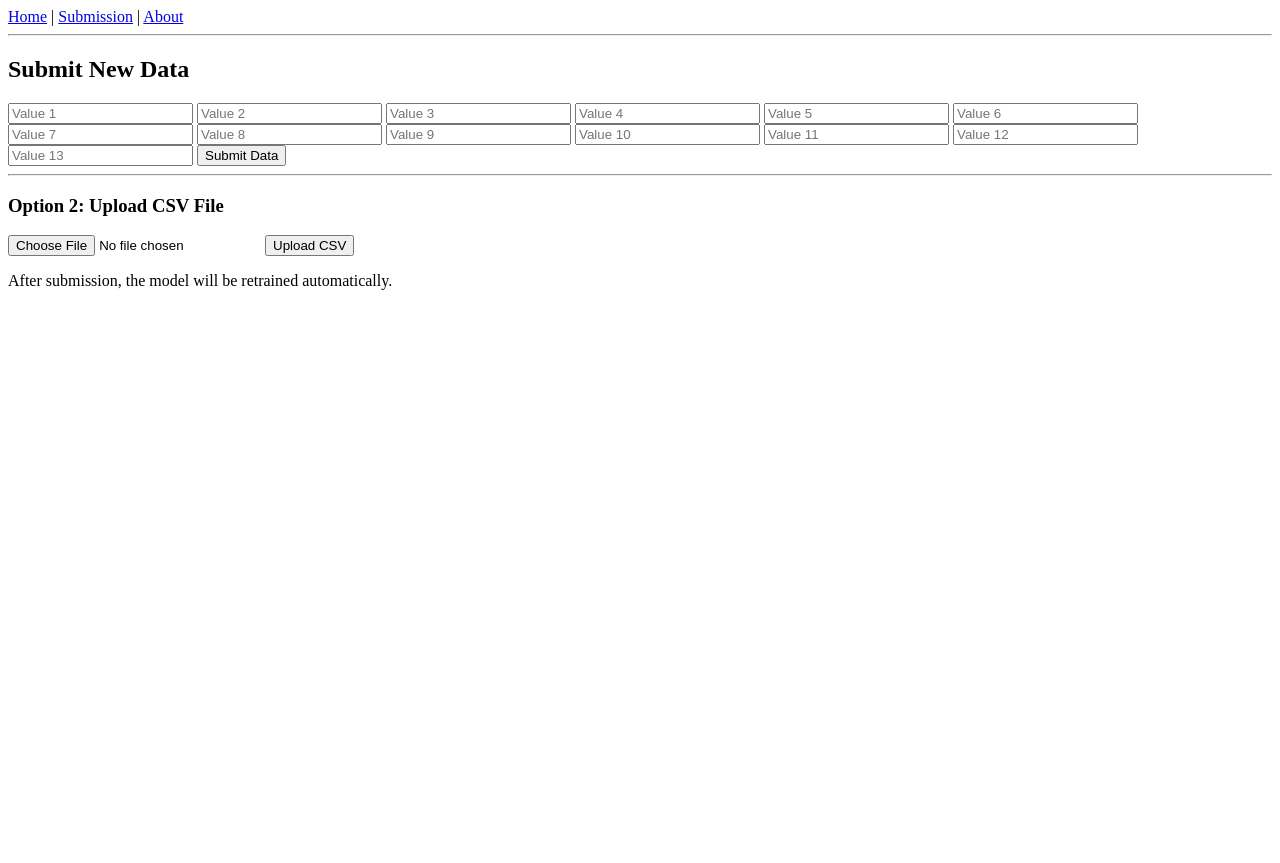
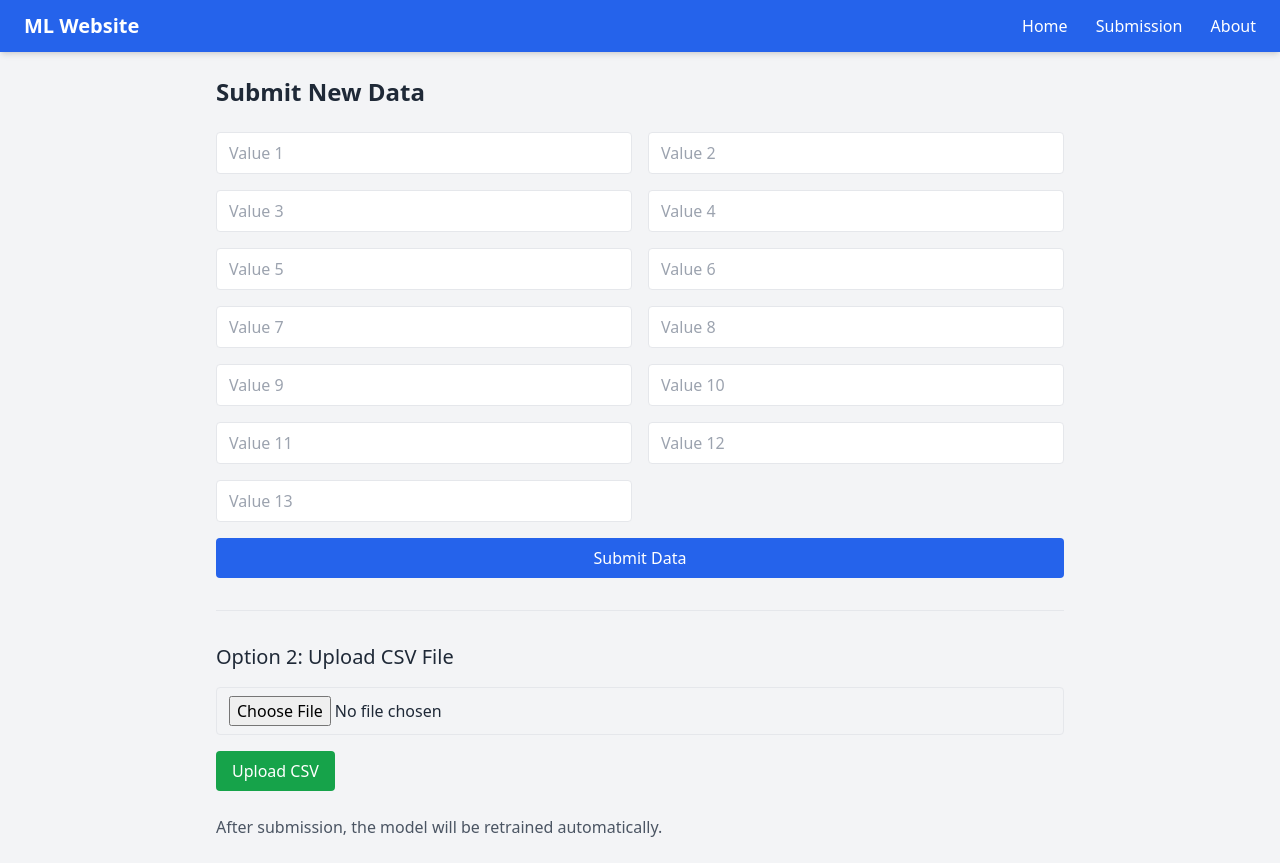
Before and after one commit to TastelessCandyzzz/Exoplanet_Detection, a Flask app: page /submission in a window 1280 px wide. Before the commit the page ends 290 px from the top, so only its background shows below. Run offline with Flask 3, Linux system fonts and the light colour scheme; some libraries are stand-ins or nearby versions.

Commit message:
added front-end

```diff
--- a/templates/about.html
+++ b/templates/about.html
@@ -1,8 +1,8 @@
 {% extends "base.html" %}
 {% block content %}
-<h2>About This Website</h2>
-<p>This is a demo machine learning website where you can:</p>
-<ul>
+<h2 class="text-2xl font-semibold mb-4">About This Website</h2>
+<p class="mb-4">This is a demo machine learning website where you can:</p>
+<ul  class="list-disc list-inside space-y-2">
   <li>Predict using a trained ML model</li>
   <li>Submit new data to improve the model</li>
   <li>Learn about the project</li>
--- a/templates/base.html
+++ b/templates/base.html
@@ -1,15 +1,27 @@
 <!DOCTYPE html>
-<html>
+<html lang="en">
 <head>
-    <title>ML Website</title>
+  <meta charset="UTF-8">
+  <meta name="viewport" content="width=device-width, initial-scale=1.0">
+  <title>ML Website</title>
+  <script src="https://cdn.tailwindcss.com"></script>
 </head>
-<body>
-    <nav>
-        <a href="/">Home</a> |
-        <a href="/submission">Submission</a> |
-        <a href="/about">About</a>
-    </nav>
-    <hr>
+<body class="bg-gray-100 text-gray-800 font-sans">
+
+  <!-- Navbar -->
+  <nav class="bg-blue-600 text-white px-6 py-3 flex justify-between items-center shadow-md">
+    <div class="text-xl font-bold">ML Website</div>
+    <div class="space-x-6">
+      <a href="/" class="hover:text-blue-200">Home</a>
+      <a href="/submission" class="hover:text-blue-200">Submission</a>
+      <a href="/about" class="hover:text-blue-200">About</a>
+    </div>
+  </nav>
+
+  <!-- Content wrapper -->
+  <div class="max-w-4xl mx-auto p-6">
     {% block content %}{% endblock %}
+  </div>
+
 </body>
 </html>
--- a/templates/submission.html
+++ b/templates/submission.html
@@ -1,19 +1,19 @@
 {% extends "base.html" %}
 {% block content %}
-<h2>Submit New Data</h2>
-<form action="/submit_data" method="post">
+<h2 class="text-2xl font-semibold mb-6">Submit New Data</h2>
+<form action="/submit_data" method="post" class="grid grid-cols-1 md:grid-cols-2 gap-4 mb-6">
     {% for i in range(1,14) %}
-        <input type="text" name="value{{ i }}" placeholder="Value {{ i }}" required>
+        <input type="text" name="value{{ i }}" placeholder="Value {{ i }}" required class="border rounded px-3 py-2 focus:outline-none focus:ring-2 focus:ring-blue-400">
     {% endfor %}
-    <button type="submit">Submit Data</button>
+    <button type="submit" class="col-span-full bg-blue-600 text-white py-2 rounded hover:bg-blue-700 transition">Submit Data</button>
 </form>
-<hr>
+<hr class="my-8">
 
-<h3>Option 2: Upload CSV File</h3>
-<form action="/upload_csv" method="post" enctype="multipart/form-data">
-    <input type="file" name="file" accept=".csv" required>
-    <button type="submit">Upload CSV</button>
+<h3 class="text-xl font-medium mb-4">Option 2: Upload CSV File</h3>
+<form action="/upload_csv" method="post" enctype="multipart/form-data" class="space-y-4">
+    <input type="file" name="file" accept=".csv" required class="block w-full border rounded px-3 py-2 focus:outline-none focus:ring-2 focus:ring-blue-400">
+    <button type="submit" class="bg-green-600 text-white py-2 px-4 rounded hover:bg-green-700 transition">Upload CSV</button>
 </form>
 
-<p>After submission, the model will be retrained automatically.</p>
+<p class="mt-6 text-gray-600">After submission, the model will be retrained automatically.</p>
 {% endblock %}
```
Also changed, not shown: templates/index.html (+5 -5 lines).
